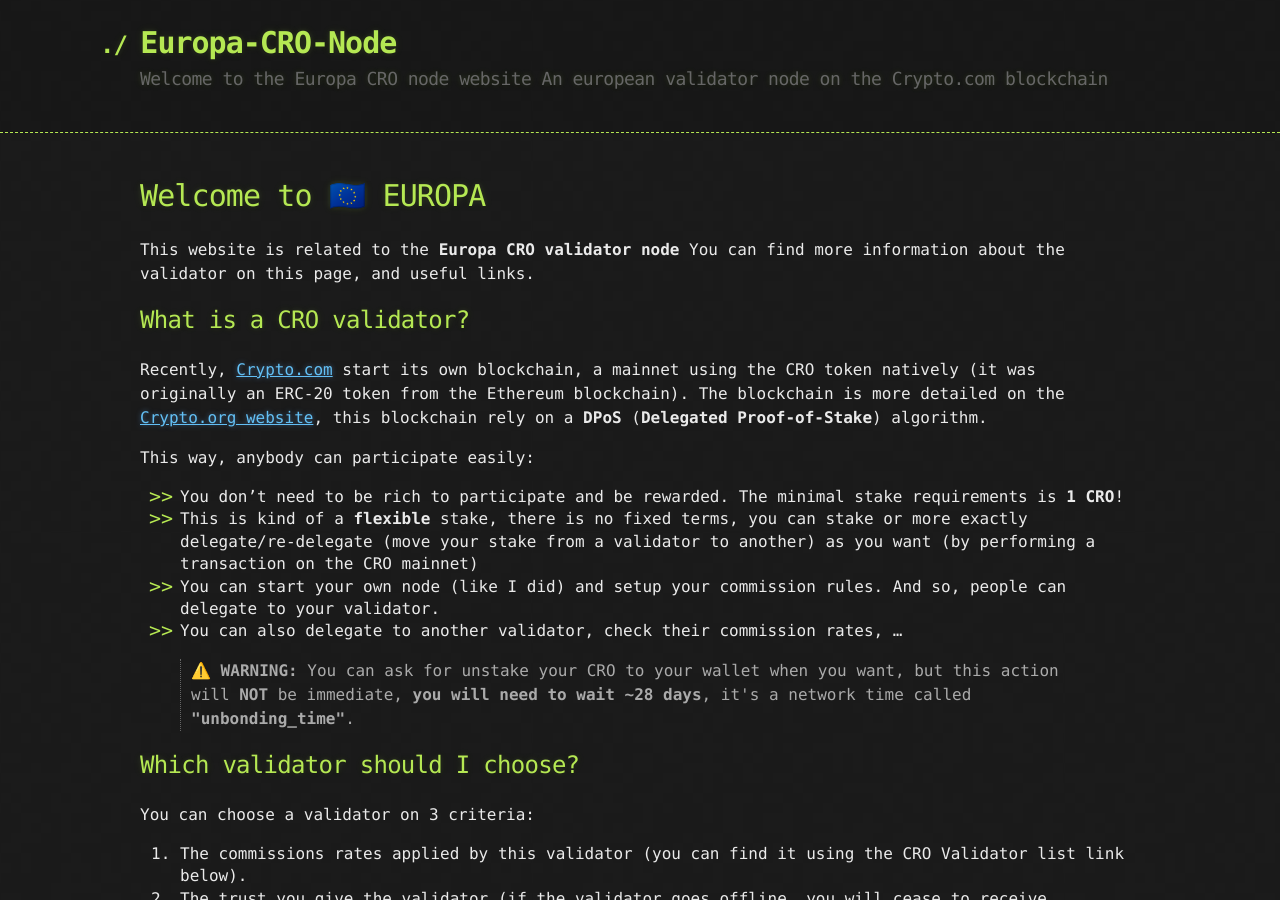
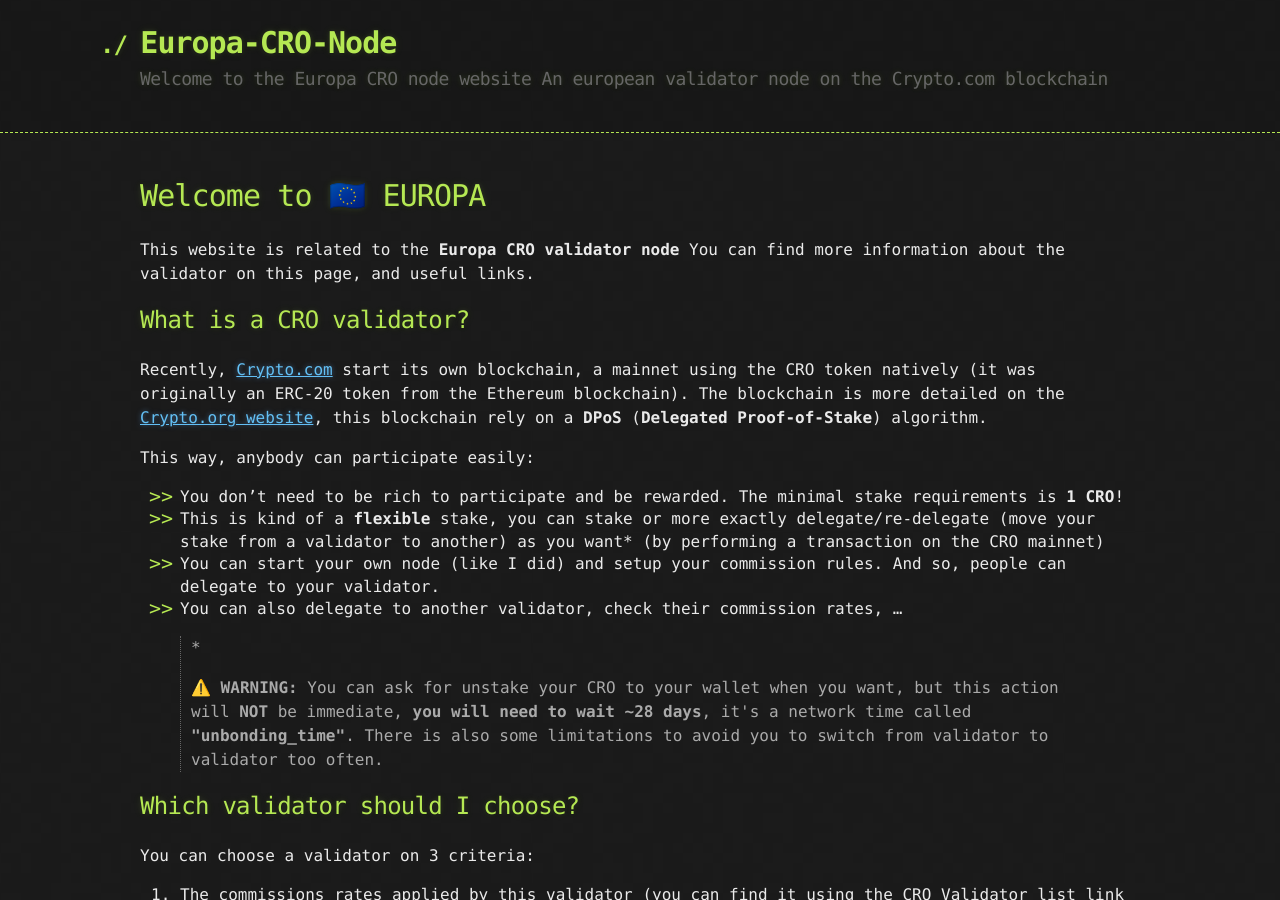
Before and after one commit to DarkCenobyte/europa-cro-node-website, a Jekyll site: the page index.html, which Jekyll copies as it is, in a window 1280 px wide and 900 px high. Built offline with Jekyll 4.4.1, drawn with Linux system fonts in a browser that asks for light colours.

Commit message:
Update index.html

```diff
--- a/index.html
+++ b/index.html
@@ -49,13 +49,14 @@
 <p>This way, anybody can participate easily:</p>
 <ul>
   <li>You don’t need to be rich to participate and be rewarded. The minimal stake requirements is <strong>1 CRO</strong>!</li>
-  <li>This is kind of a <strong>flexible</strong> stake, there is no fixed terms, you can stake or more exactly delegate/re-delegate (move your stake from a validator to another) as you want (by performing a transaction on the CRO mainnet)</li>
+  <li>This is kind of a <strong>flexible</strong> stake, you can stake or more exactly delegate/re-delegate (move your stake from a validator to another) as you want* (by performing a transaction on the CRO mainnet)</li>
   <li>You can start your own node (like I did) and setup your commission rules. And so, people can delegate to your validator.</li>
   <li>You can also delegate to another validator, check their commission rates, …</li>
 </ul>
 <blockquote>
-  <p>⚠️ <strong>WARNING:</strong>
-You can ask for unstake your CRO to your wallet when you want, but this action will <strong>NOT</strong> be immediate, <strong>you will need to wait ~28 days</strong>, it's a network time called <strong>"unbonding_time"</strong>.</p>
+  *<p>⚠️ <strong>WARNING:</strong>
+You can ask for unstake your CRO to your wallet when you want, but this action will <strong>NOT</strong> be immediate, <strong>you will need to wait ~28 days</strong>, it's a network time called <strong>"unbonding_time"</strong>.
+  There is also some limitations to avoid you to switch from validator to validator too often.</p>
 </blockquote>
 
 <h2 id="which-validator-should-i-choose">Which validator should I choose?</h2>
```
